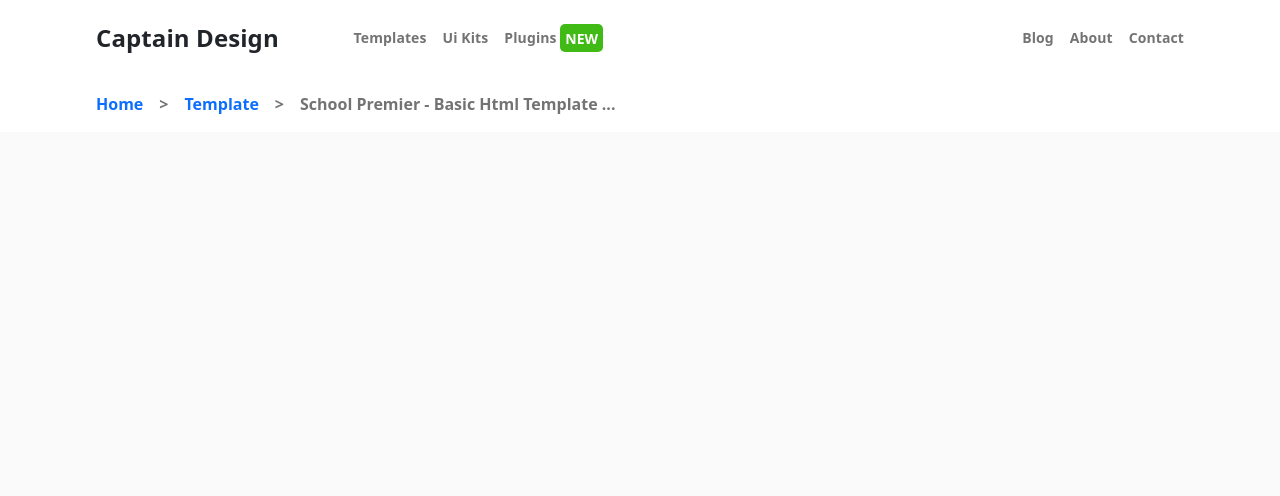
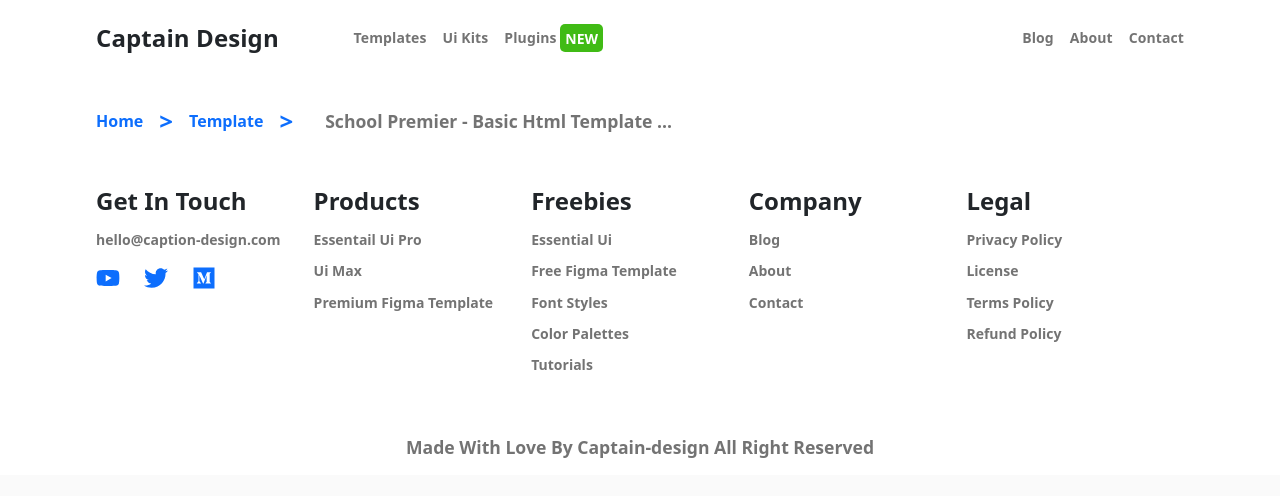
Before and after one commit to Cham-X/school-premier, a React (Create React App) app: page / in a window 1280 px wide. Shown: the top 496 px of the page. Built offline with nearby package versions, Linux system fonts and the light colour scheme.

Commit message:
footer updated

```diff
--- a/package.json
+++ b/package.json
@@ -8,6 +8,7 @@
     "@testing-library/user-event": "^13.5.0",
     "react": "^18.2.0",
     "react-dom": "^18.2.0",
+    "react-icons": "^4.10.1",
     "react-scripts": "5.0.1",
     "web-vitals": "^2.1.4"
   },
--- a/src/App.js
+++ b/src/App.js
@@ -1,6 +1,6 @@
+import Footer from "./components/Footer";
 import MainContent from "./components/MainContent";
 import Navbar from "./components/Navbar";
-import SubNavbar from "./components/SubNavbar";
 
 function App() {
   return (
@@ -8,9 +8,8 @@
       <header className="App-header">
         <Navbar />
       </header>
-      <>
-        <MainContent />
-      </>
+      <MainContent />
+      <Footer />
     </div>
   );
 }
--- /dev/null
+++ b/src/components/Footer.jsx
@@ -0,0 +1,63 @@
+import React from 'react';
+import styles from "./Footer.module.css";
+import { FaMedium, FaTwitter, FaYoutube } from "react-icons/fa";
+
+const Footer = () => {
+  return (
+    <footer>
+      <div className={ styles.footerContent }>
+        <div className={ styles.footerSection }>
+          <h2>Get In Touch</h2>
+          <ul>
+            <li><a href="/#">hello@caption-design.com</a></li>
+            <li>
+              <ul className={ styles.socialHandle }>
+                <li><a href="/#"><FaYoutube className={ styles.Icon } /></a></li>
+                <li><a href="/#"><FaTwitter className={ styles.Icon } /></a></li>
+                <li><a href="/#"><FaMedium className={ styles.Icon } /></a></li>
+              </ul>
+            </li>
+          </ul>
+        </div>
+        <div className={ styles.footerSection }>
+          <h2>Products</h2>
+          <ul>
+            <li><a href="/#">Essentail Ui Pro</a></li>
+            <li><a href="/#">Ui Max</a></li>
+            <li><a href="/#">Premium Figma Template</a></li>
+          </ul>
+        </div>
+        <div className={ styles.footerSection }>
+          <h2>Freebies</h2>
+          <ul>
+            <li><a href="/#">Essential Ui</a></li>
+            <li><a href="/#">Free Figma Template</a></li>
+            <li><a href="/#">Font Styles</a></li>
+            <li><a href="/#">Color Palettes</a></li>
+            <li><a href="/#">Tutorials</a></li>
+          </ul>
+        </div>
+        <div className={ styles.footerSection }>
+          <h2>Company</h2>
+          <ul>
+            <li><a href="/#">Blog</a></li>
+            <li><a href="/#">About</a></li>
+            <li><a href="/#">Contact</a></li>
+          </ul>
+        </div>
+        <div className={ styles.footerSection }>
+          <h2>Legal</h2>
+          <ul>
+            <li><a href="/#">Privacy Policy</a></li>
+            <li><a href="/#">License</a></li>
+            <li><a href="/#">Terms Policy</a></li>
+            <li><a href="/#">Refund Policy</a></li>
+          </ul>
+        </div>
+      </div>
+      <p>Made With Love By Captain-design All Right Reserved</p>
+    </footer>
+  );
+};
+
+export default Footer;
--- /dev/null
+++ b/src/components/Footer.module.css
@@ -0,0 +1,64 @@
+p {
+  text-align: center;
+  padding: 1rem;
+  font-size: 1.1rem;
+}
+
+.footerContent {
+  display: grid;
+  grid-template-columns: repeat(5, 1fr);
+  align-items: flex-start;
+  justify-content: space-between;
+  max-width: 85vw;
+  margin: auto;
+  padding: 1rem;
+  white-space: nowrap;
+}
+
+.footerSection {
+  display: flex;
+  flex-direction: column;
+  align-items: stretch;
+  justify-content: center;
+  text-align: left;
+  align-items: flex-start;
+}
+
+.footerSection ul {
+  padding: 0.3rem 0;
+}
+
+.footerSection ul li {
+  padding: 0.2rem 0;
+}
+
+.footerSection h2,
+.footerSection ul {
+  margin: 0;
+}
+
+.socialHandle {
+  display: flex;
+  gap: 1.5rem;
+}
+
+.Icon {
+  color: #0d6efd;
+  height: 1.5rem;
+  width: 1.5rem;
+  border-radius: 5%;
+}
+
+@media screen and (max-width:768px) {
+  .footerContent {
+    display: grid;
+    grid-template-columns: repeat(2, 1fr);
+  }
+}
+
+@media screen and (max-width:500px) {
+  .footerContent {
+    display: grid;
+    grid-template-columns: repeat(1, 1fr);
+  }
+}
--- a/src/components/SubNavbar.jsx
+++ b/src/components/SubNavbar.jsx
@@ -1,10 +1,11 @@
 import React from 'react';
 import styles from "./SubNavbar.module.css";
+import { FiChevronRight } from 'react-icons/fi';
 
 const SubNavbar = () => {
   return (
     <div className={ styles.subnavbar }>
-      <a href="/#">Home</a> <span>&gt;</span> <a href="/#">Template</a><span>&gt;</span><p>School Premier <span className={ styles.reducedtext }>- Basic Html Template</span> ...</p>
+      <a href="/#">Home</a> <span className={ styles.icon }>&gt;</span> <a href="/#">Template</a><span className={ styles.icon }>&gt;</span><p>School Premier <span className={ styles.reducedtext }>- Basic Html Template</span> ...</p>
     </div>
   );
 };
--- a/src/components/SubNavbar.module.css
+++ b/src/components/SubNavbar.module.css
@@ -2,6 +2,8 @@
   display: flex;
   flex-direction: row;
   align-items: center;
+  justify-content: flex-start;
+
   max-width: 70%;
   font-weight: bolder;
   white-space: nowrap;
@@ -11,10 +13,16 @@
   margin: 0;
 }
 
-.subnavbar a {
+.subnavbar a,
+.icon {
   color: #0d6efd;
   font-size: 1rem;
 }
+
+.icon {
+  font-size: 1.5rem;
+}
+
 
 @media screen and (max-width:430px) {
   .subnavbar {
--- a/src/index.css
+++ b/src/index.css
@@ -24,16 +24,19 @@
   -moz-osx-font-smoothing: grayscale;
 }
 
-/* .App {
-  max-width: 85vw;
+.App {
+  /* max-width: 85vw; */
   margin: auto;
-} */
+  overflow-x: hidden;
+}
+
 nav {
   max-width: 85vw;
   margin: auto;
 }
 
-.App-header {
+.App-header,
+footer {
   background-color: #fff;
   width: 100vw;
 }
@@ -43,7 +46,8 @@
     monospace;
 }
 
-a {
+a,
+p {
   text-decoration: none;
   color: rgba(0, 0, 0, .55);
   font-weight: bold;
```
Also changed, not shown: 1 other file (tests, documents, lock files or other folders).
